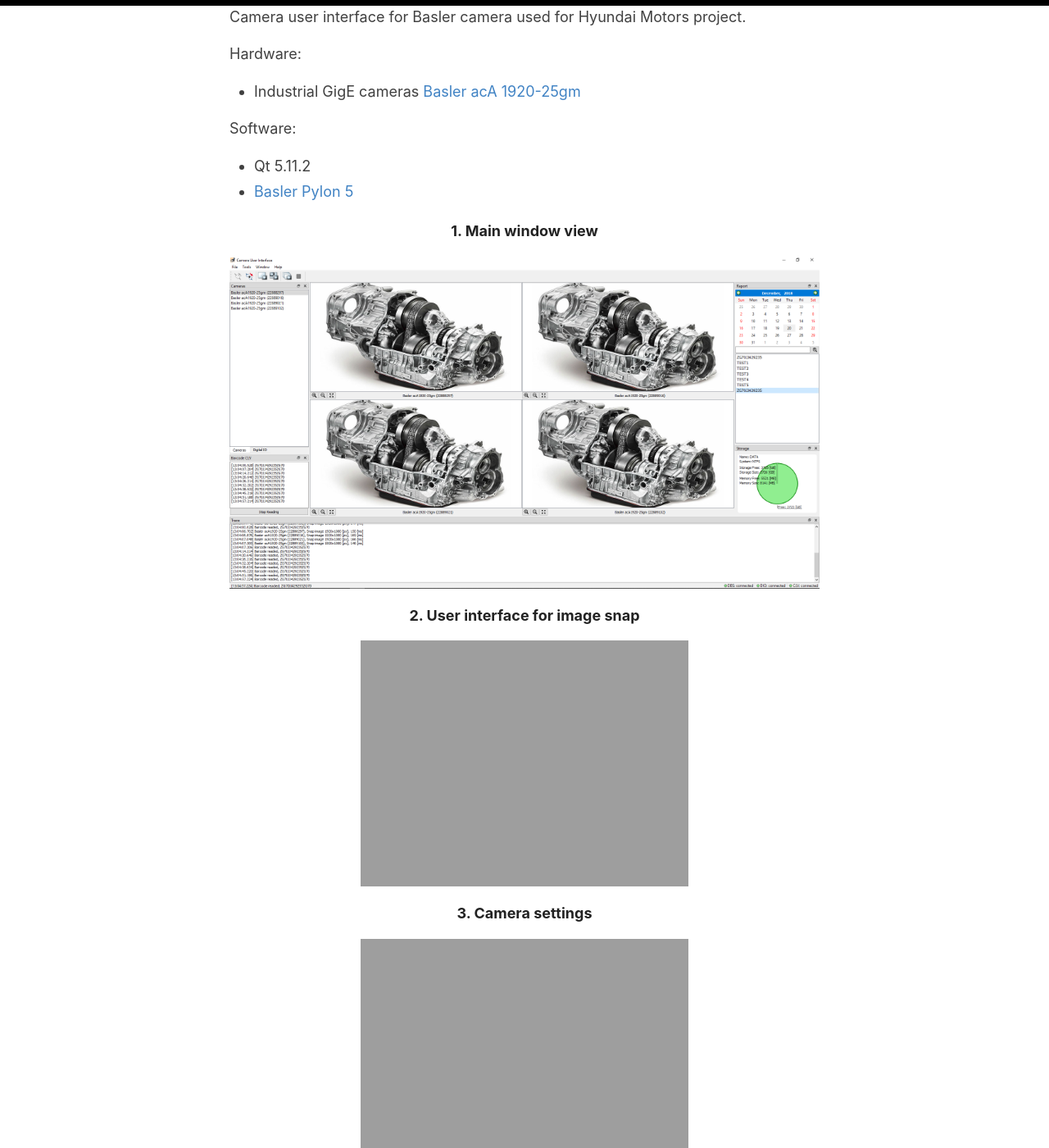
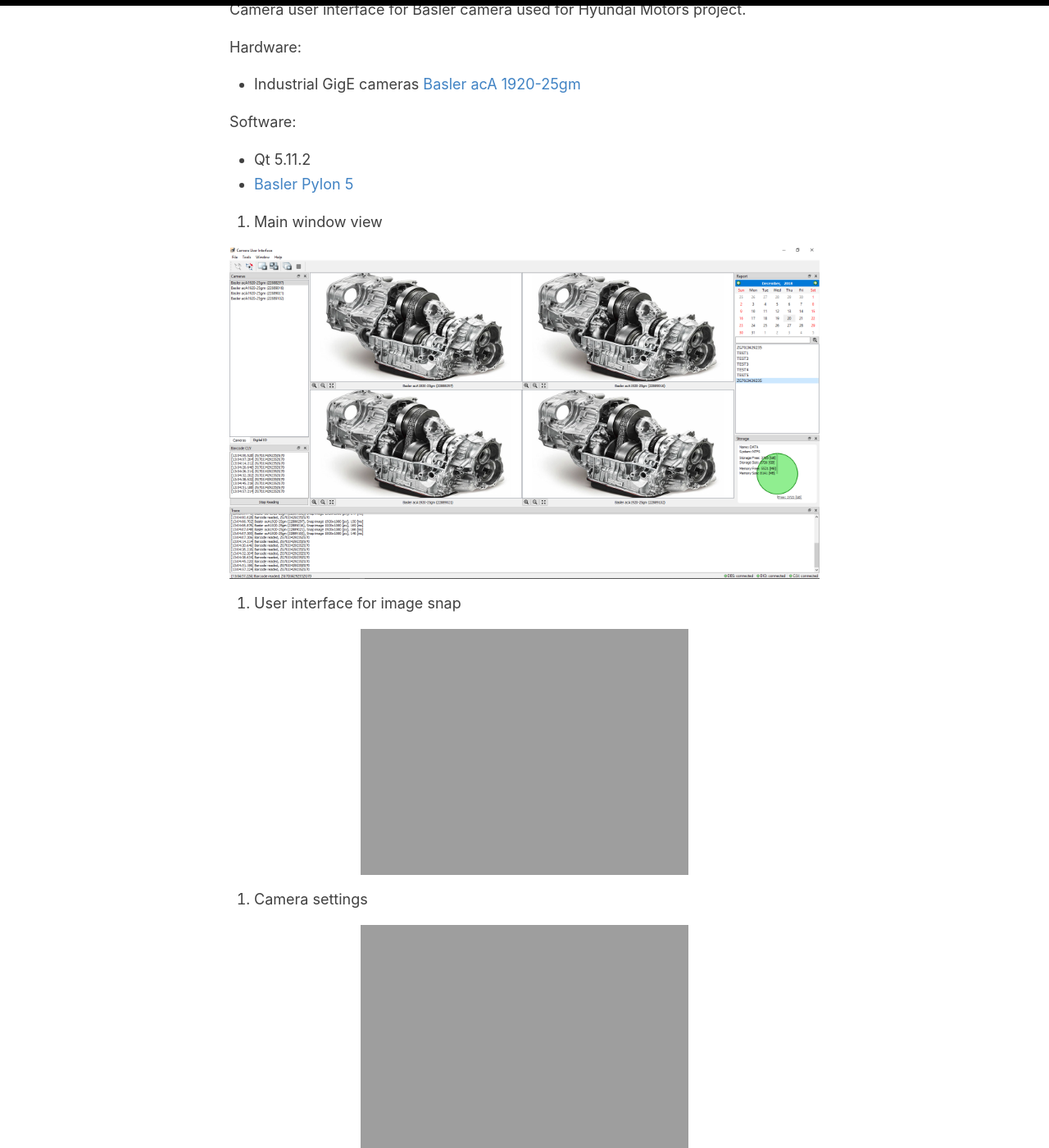
Before and after one commit to CodElecCz/codeleccz.github.io, a Jekyll site: the page built from _posts/2019-1-20-camerauiv1-huyndai.md, in a window 1280 px wide and 1400 px high, scrolled down 373 px. Shown: the whole window at 82% size. Built offline with Jekyll 4.4.1, drawn with Linux system fonts in a browser that asks for light colours; some of the changed text lies outside the part shown.

Commit message:
Update 2019-1-20-camerauiv1-huyndai.md

```diff
--- a/_posts/2019-1-20-camerauiv1-huyndai.md
+++ b/_posts/2019-1-20-camerauiv1-huyndai.md
@@ -4,7 +4,7 @@ title: Camera user interface application for Hyundai Motors
 categories: [MachineVision]
 ---
 
-### [CameraUIv1](https://codeleccz.github.io/CameraUIv1/) - Hyundai application
+[CameraUIv1](https://codeleccz.github.io/CameraUIv1/) - Hyundai application
 
 Camera user interface for Basler camera used for Hyundai Motors project.
 
@@ -15,21 +15,18 @@ Software:
 - Qt 5.11.2
 - [Basler Pylon 5](https://www.baslerweb.com/en/products/software/pylon-windows/)
 
-#### 1. Main window view
+1. Main window view
 
 ![Camera GUI 1](https://codeleccz.github.io/images/CameraUIv1/hyundai1.png)
 
-
-
-
-#### 2. User interface for image snap
+2. User interface for image snap
 
 ![Camera GUI 2](https://codeleccz.github.io/images/CameraUIv1/hyundai2.png)
 
-#### 3. Camera settings
+3. Camera settings
 
 ![Camera GUI 3](https://codeleccz.github.io/images/CameraUIv1/hyundai3.png)
 
-#### 4. Stored images view
+4. Stored images view
 
 ![Camera GUI 4](https://codeleccz.github.io/images/CameraUIv1/hyundai4.png)
```
